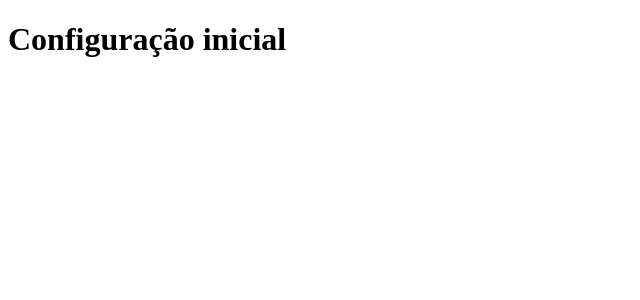
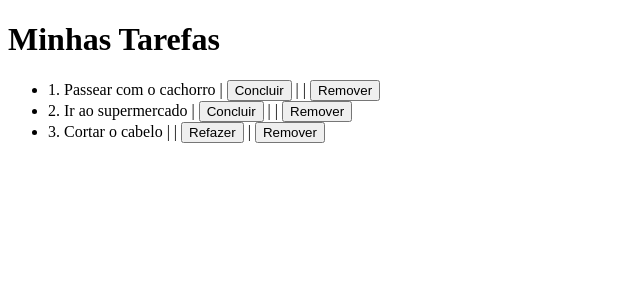
Before and after one commit to Carlos-Leuck/todoApp, an Angular app: page / in a window 1280 px wide. Shown: the top 300 px of the page, without its empty margins (0-640 px from the left). Built offline with nearby package versions, Linux system fonts and the light colour scheme.

Commit message:
modelo todo criado

```diff
--- a/src/app/app.component.html
+++ b/src/app/app.component.html
@@ -1 +1,9 @@
-<h1>Configuração inicial</h1>
+<h1>{{title}}</h1>
+<ul>
+    <li *ngFor="let todo of todos">
+        {{ todo.id }}. {{ todo.title }} |
+        <button *ngIf="!todo.done">Concluir</button> |
+        <button *ngIf="todo.done">Refazer</button> |
+        <button (click)="remove(todo)">Remover</button>
+    </li>
+</ul>
--- a/src/app/app.component.ts
+++ b/src/app/app.component.ts
@@ -1,8 +1,27 @@
 import { Component } from '@angular/core';
+import { Todo } from 'src/models/todo.model';
 
 @Component({
   selector: 'app-root',
   templateUrl: './app.component.html',
   styleUrls: ['./app.component.scss'],
 })
-export class AppComponent {}
+export class AppComponent {
+  public todos: Todo[] = [];
+  public title: string = 'Minhas Tarefas';
+
+  constructor() {
+    this.todos.push(new Todo(1, 'Passear com o cachorro', false));
+    this.todos.push(new Todo(2, 'Ir ao supermercado', false));
+    this.todos.push(new Todo(3, 'Cortar o cabelo', true));
+  }
+
+  remove(todo: Todo) {
+    const index = this.todos.indexOf(todo);
+    if (index !== -1) {
+      this.todos.splice(index, 1);
+    }
+  }
+  markAsDone() {}
+  markAsUndone() {}
+}
--- /dev/null
+++ b/src/models/todo.model.ts
@@ -0,0 +1,6 @@
+export class Todo {
+  /**
+   *
+   */
+  constructor(public id: number, public title: string, public done: boolean) {}
+}
```
